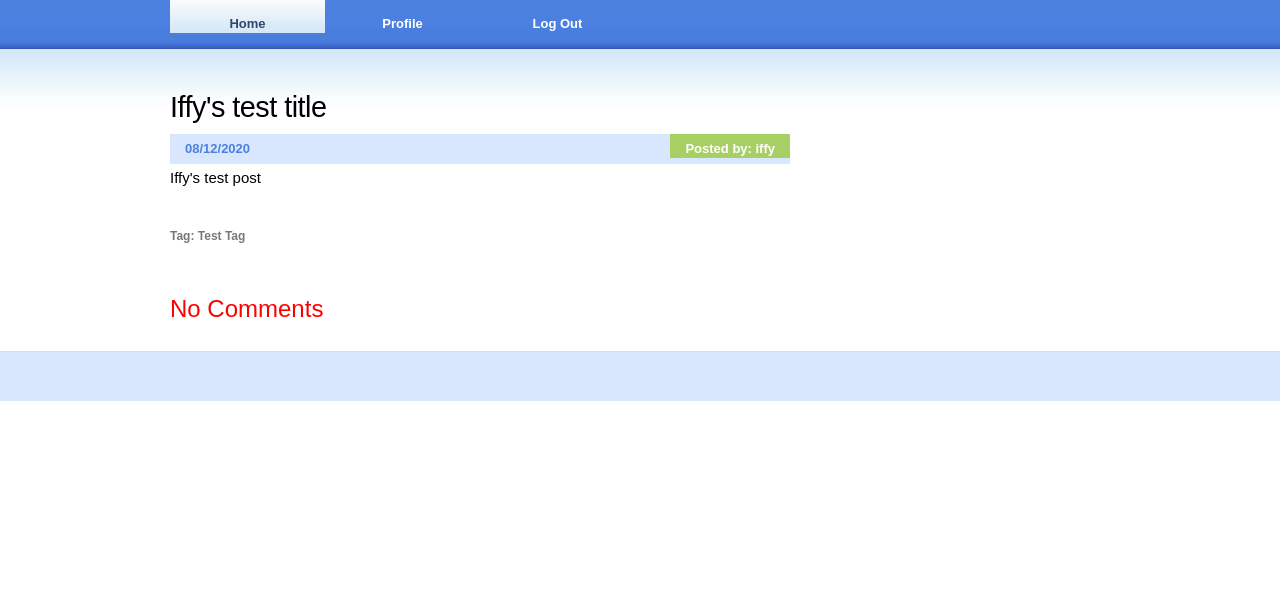
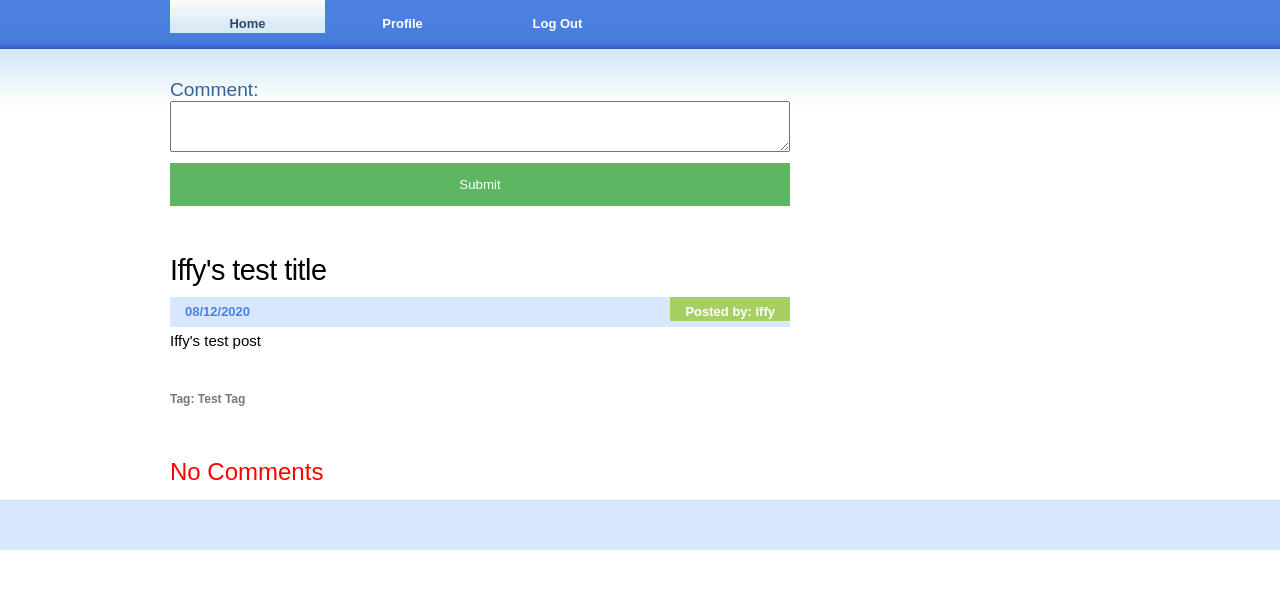
Before and after one commit to IffyKech/myBlog, a Flask app: page /comments?id=4 in a window 1280 px wide. Shown: the part 148-737 px from the top of the page. Run offline with Flask 2, Linux system fonts and the light colour scheme; a user stored in the database is signed in; data comes from the database, SQL or seed files in the repository.

Commit message:
HTML for comment form added

```diff
--- a/templates/post.html
+++ b/templates/post.html
@@ -22,6 +22,7 @@ Released   : 20090910
 		var jsonCommentResults = {{ comment_results|tojson }};
 	</script>
 	<script src="{{ url_for('static', filename='../scripts/render-post.js') }}" type="text/javascript" defer></script>
+	<script src="{{ url_for('static', filename='../scripts/post-comment.js') }}" type="text/javascript" defer></script>
 </head>
 <body>
 <div id="wrapper">
@@ -43,7 +44,19 @@ Released   : 20090910
 	    <div id="page-bgtop">
 	        <div id="page-bgbtm">
 		        <div id="content">
-
+					<div>
+						<div class="comment">
+							<h3>Comment:</h3>
+							<form  id="createComment">
+								<div>
+									<textarea name="message" id="comment-content" rows="3" cols="40" maxlength="150" style="max-width: 100%; min-width: 100%"></textarea>
+									<br>
+									<button type="button" id="comment-submit">Submit</button>
+								</div>
+							</form>
+						</div>
+						<div style="clear: both;">&nbsp;</div>
+					</div
 			    </div>
 		    <div style="clear: both;">&nbsp;</div>
 		</div>
```
